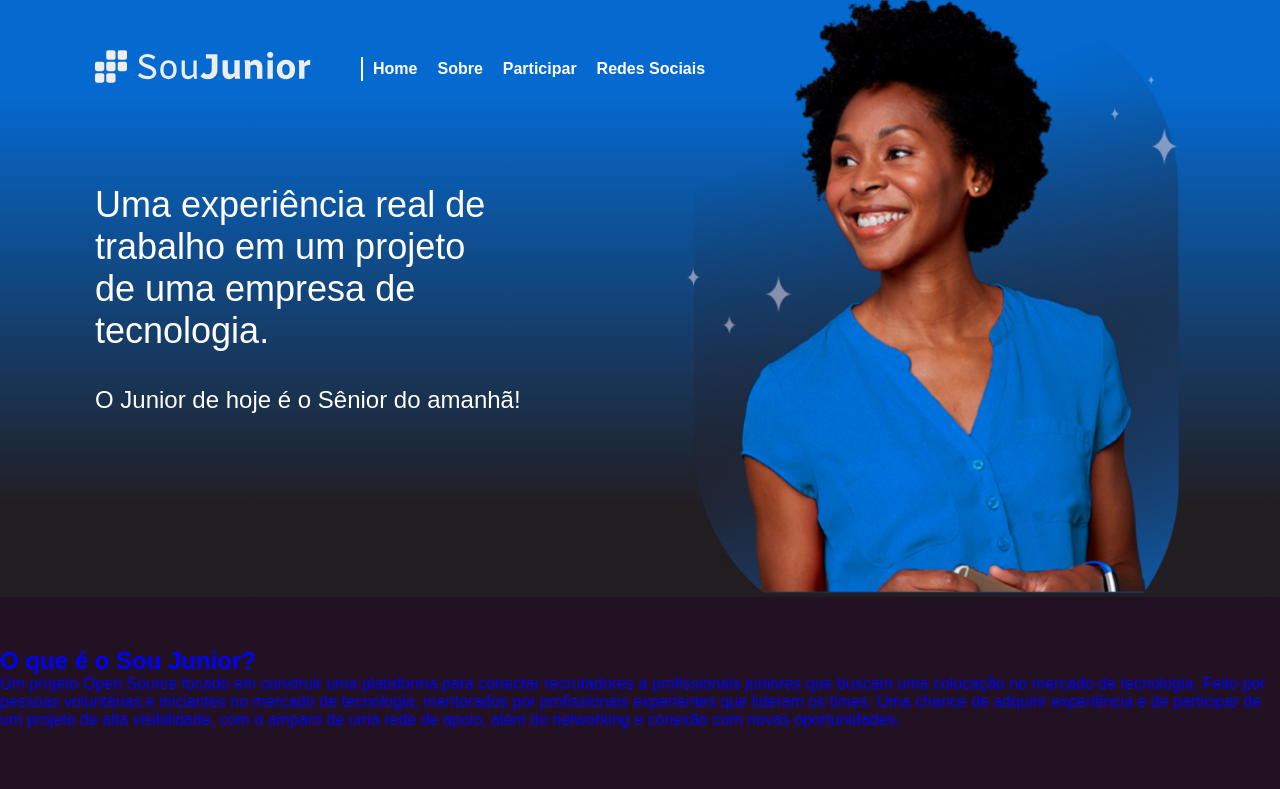
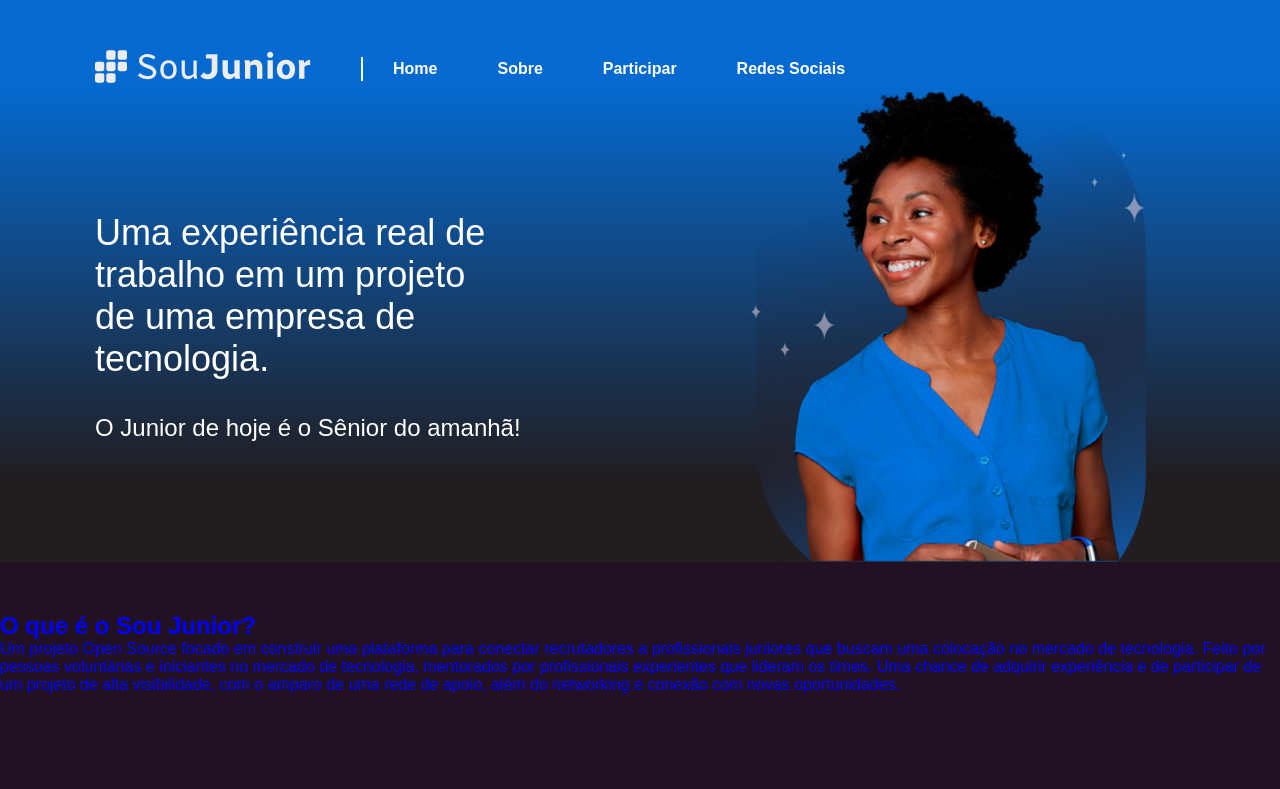
Before and after one commit to SouJunior/site-webapp, a Next.js app: page / in a window 1280 px wide. Shown: the top 789 px of the page. Built offline with nearby package versions, Linux system fonts and the light colour scheme; a web font is replaced by a local one.

Commit message:
manipulando imagem do Header

```diff
--- a/components/Header/Header.module.css
+++ b/components/Header/Header.module.css
@@ -7,8 +7,10 @@
     /* border:1px solid white; */
 }
 .navbar{
-    position: absolute;
-    top: 50px;
+    width:100%;
+    margin:50px 0px 5px 0px;
+    /* position: absolute; */
+    /* top: 50px; */
     display: flex;
     align-items: center;
 }
@@ -36,12 +38,12 @@
     font-size: 24px;
 }
 .banner{
-    /* background: linear-gradient(50deg, rgba(35,37,52,0) 0%, rgba(35,37,52,0.5) 49%, rgba(5,117,231,1) 100%); */
-    border-radius:152px;
     margin-bottom:0;
+    background-image: url("/assets/image-header-dark-desktop.png");
+    background-repeat:no-repeat;
+    background-position:center;
+    background-size:contain;
+    width:470px;
+    height:470px;
+    /* border:1px solid white; */
 }
-.banner img{
-    max-height:80%;
-    max-width:80%;
-    border:1px solid white;
-}
--- a/components/Header/index.jsx
+++ b/components/Header/index.jsx
@@ -6,7 +6,7 @@ import Image from "next/image";
 export const Header = () => {
   return (
     <header className={styles.header}>
-      <div className={styles.backgroud}></div>
+      {/* <div className={styles.backgroud}></div> */}
       <div className={styles.front}>
         <div className={styles.text}>
           <div className={styles.navbar}>
@@ -21,7 +21,7 @@ export const Header = () => {
               <p>O Junior de hoje é o Sênior do amanhã!</p>
             </div>
             <div className={styles.banner}>
-              <Image src="/assets/image-header-dark-desktop.png" alt="modelo" width={499} height={593} />
+              {/* <Image src="/assets/image-header-dark-desktop.png" alt="modelo" width={499} height={593}/> */}
             </div>
           </div>
         </div>
--- a/components/Navbar/Navbar.module.css
+++ b/components/Navbar/Navbar.module.css
@@ -5,9 +5,13 @@
 }
 .linkNav{
     color:white;
-    padding: 3px 10px;
+    padding: 3px 30px;
     font-weight: bold;
 }
 .linkNav:first-child{
     border-left: 2px solid white;
 }
+
+.linkNav:hover{
+    text-decoration:underline;
+}
--- a/styles/globals.css
+++ b/styles/globals.css
@@ -13,6 +13,7 @@ body {
   font-family: "Radio Canada", sans-serif;
   color: #f9f9f9;
   background-color: #212;
+  /* background-color:rgba(33,33,33,0.78); */
 }
 
 a {
```
